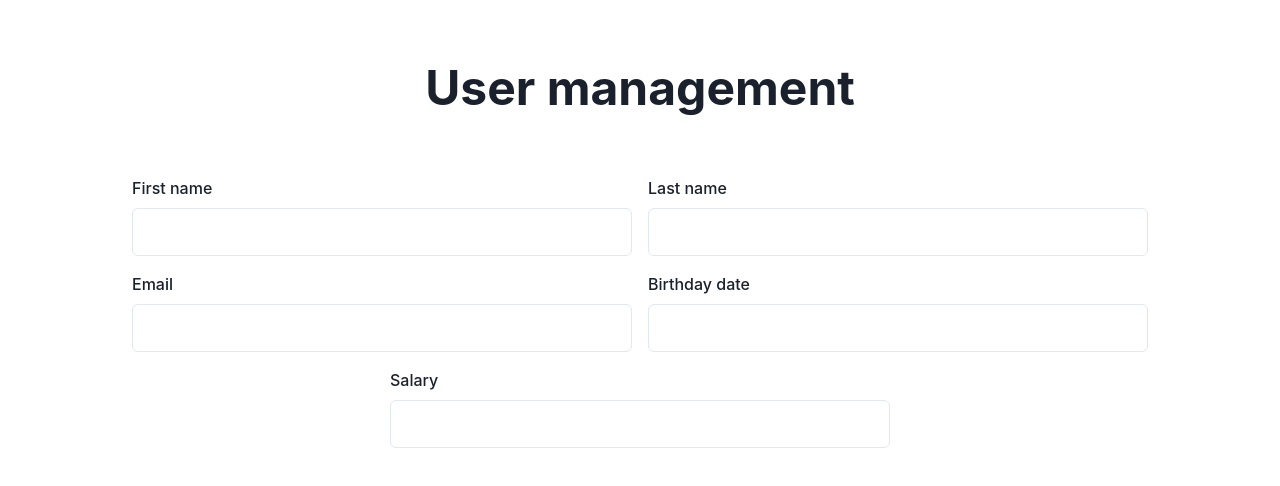
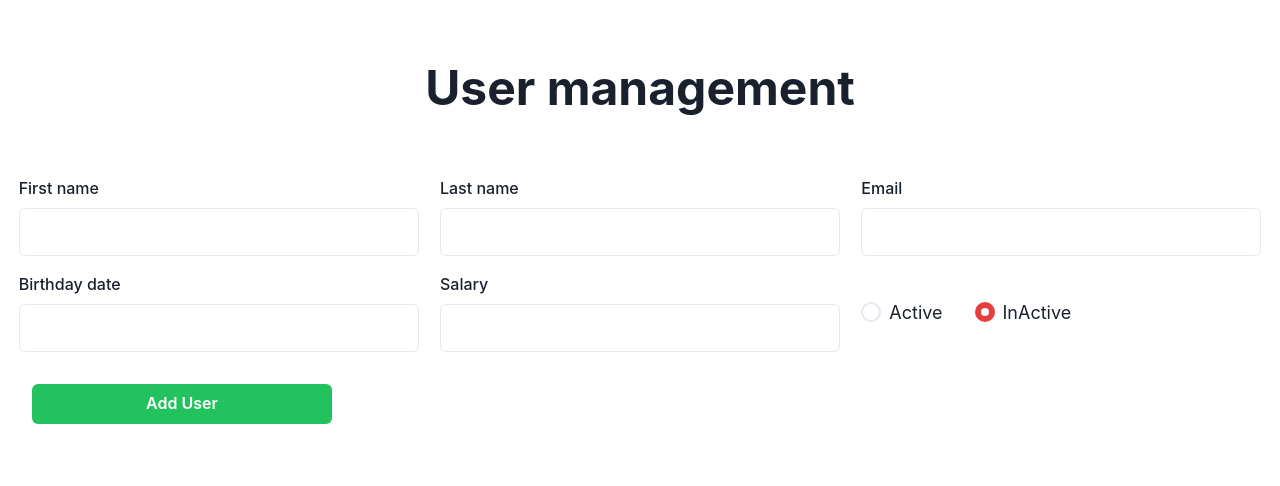
Before and after one commit to blackvoidx/User-management, a Next.js app: page / in a window 1280 px wide. Shown: the top 486 px of the page. Built offline with nearby package versions, Linux system fonts and the light colour scheme.

Commit message:
feat: change type in UserInput and some change AddUserForm

```diff
--- a/components/AddUserForm.tsx
+++ b/components/AddUserForm.tsx
@@ -1,21 +1,36 @@
-import { Flex } from "@chakra-ui/react"
+import { Flex, RadioGroup, Radio, Stack, Button } from "@chakra-ui/react"
 import UserInput from "./UserInput"
 
 const AddUserForm = () => {
     return (
+        <>
             <Flex
                 marginTop="16"
                 flexWrap='wrap'
-            justifyContent="center"
+                justifyContent="space-around"
                 alignItems="center"
                 gap="4"
             >
-            <UserInput lable='First name' size='lg' type='text' />
-            <UserInput lable='Last name' size='lg' type='text' />
-            <UserInput lable='Email' size='lg' type='email' />
-            <UserInput lable='Birthday date' size='lg' type='text' />
-            <UserInput lable='Salary' size='lg' type='text' />
+                <UserInput label='First name' size='lg' type='text' />
+                <UserInput label='Last name' size='lg' type='text' />
+                <UserInput label='Email' size='lg' type='email' />
+                <UserInput label='Birthday date' size='lg' type='text' />
+                <UserInput label='Salary' size='lg' type='text' />
+                <RadioGroup width="400px" defaultValue='2'>
+                    <Stack spacing={8} direction='row' >
+                        <Radio colorScheme='green' value='1' size="lg">
+                            Active
+                        </Radio>
+                        <Radio colorScheme='red' value='2' size="lg">
+                            InActive
+                        </Radio>
+                    </Stack>
+                </RadioGroup>
+                <Stack width="full" paddingX="4">
+                    <Button width="300px" marginTop="4" colorScheme='whatsapp'>Add User</Button>
+                </Stack>
             </Flex>
+        </>
     )
 }
 
--- a/components/UserInput.tsx
+++ b/components/UserInput.tsx
@@ -1,16 +1,17 @@
 import { FormControl, FormLabel, Input, FormHelperText } from "@chakra-ui/react"
 import { FC } from "react"
+import { InputProps } from "@chakra-ui/react"
 
-type InputProps = {
-    lable: string,
-    size: "xs" | "sm" | "md" | "lg",
-    type: "text" | "email"
+type InputCustomProps = {
+    label: string
 }
 
-const UserInput: FC<InputProps> = (props) => {
+type InputChakraProps = InputProps & InputCustomProps
+
+const UserInput: FC<InputChakraProps> = (props) => {
     return (
-        <FormControl width="500px">
-            <FormLabel>{props.lable}</FormLabel>
+        <FormControl width="400px">
+            <FormLabel>{props.label}</FormLabel>
             <Input type='email' size={props.size} />
             {/* <FormHelperText>Email not valid</FormHelperText> */}
         </FormControl>
```
Lines whose indentation alone changed are shown as unchanged.
